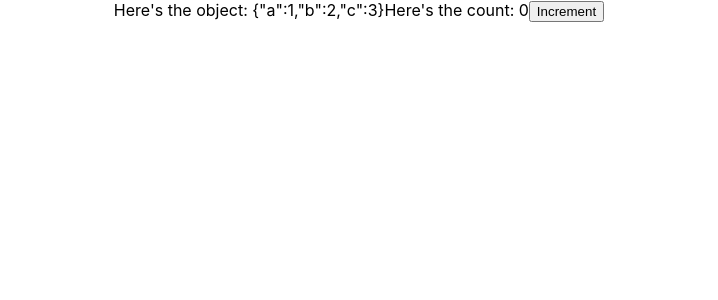
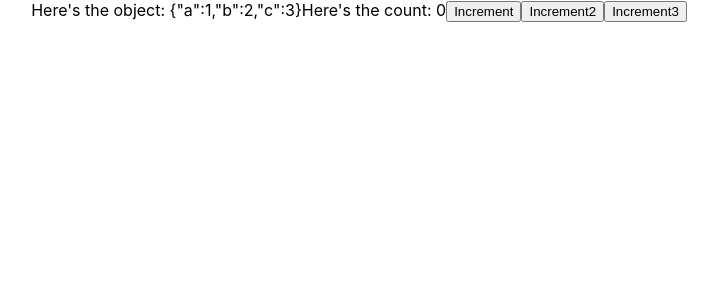
Before and after one commit to illusionoff/js_examples, a React (Create React App) app in the folder my-app/: page / in a window 1280 px wide. Shown: the top 300 px of the page, without its empty margins (281-999 px from the left). Built offline with nearby package versions, Linux system fonts and the light colour scheme.

Commit message:
React TestReferentialEqualityUseMemo 1.1

```diff
--- a/my-app/src/react/TestReferentialEqualityUseMemo.js
+++ b/my-app/src/react/TestReferentialEqualityUseMemo.js
@@ -1,6 +1,7 @@
-import React, { useState, useMemo,useEffect } from "react";
+import React, { useState, useMemo, useEffect, useCallback } from "react";
 
 function makeObject(a, b, c) {
+  console.log('function makeObject');
   return { a, b, c };
 }
 
@@ -19,10 +20,11 @@ function doSomething (myObject,a) {
     console.log('props=', {props})
   const [count, setCount] = useState(0);
   const myObject = useMemo(() => makeObject(a, b, c), [a, b, c]);
+  // const myObject = useCallback(() => makeObject(a, b, c), [a, b, c]);
 
   useEffect(() => {
-    doSomething(myObject,a);
-  }, [myObject,a]);
+    doSomething(myObject);
+  }, [myObject]);
 
   return (
     <>
@@ -32,11 +34,34 @@ function doSomething (myObject,a) {
         onClick={() => {
           setCount(count + 1);
           a = count;
-          props.setState({a:count,b:2,c:3})
+          // props.setState({a:count,b:2,c:3})
+          props.setState({a:1,b:2,c:3})
           console.log('a button=',a);
         }}
       >
         Increment
+      </button>
+      <button
+        onClick={() => {
+          setCount(count + 1);
+          a = count;
+          // props.setState({a:count,b:2,c:3})
+          props.setState({a:2,b:2,c:2})
+          // console.log('a button=',a);
+        }}
+      >
+        Increment2
+      </button>
+      <button
+        onClick={() => {
+          setCount(count + 1);
+          a = count;
+          // props.setState({a:count,b:2,c:3})
+          props.setState({a:3,b:3,c:3})
+          // console.log('a button=',a);
+        }}
+      >
+        Increment3
       </button>
     </>
   );
```
